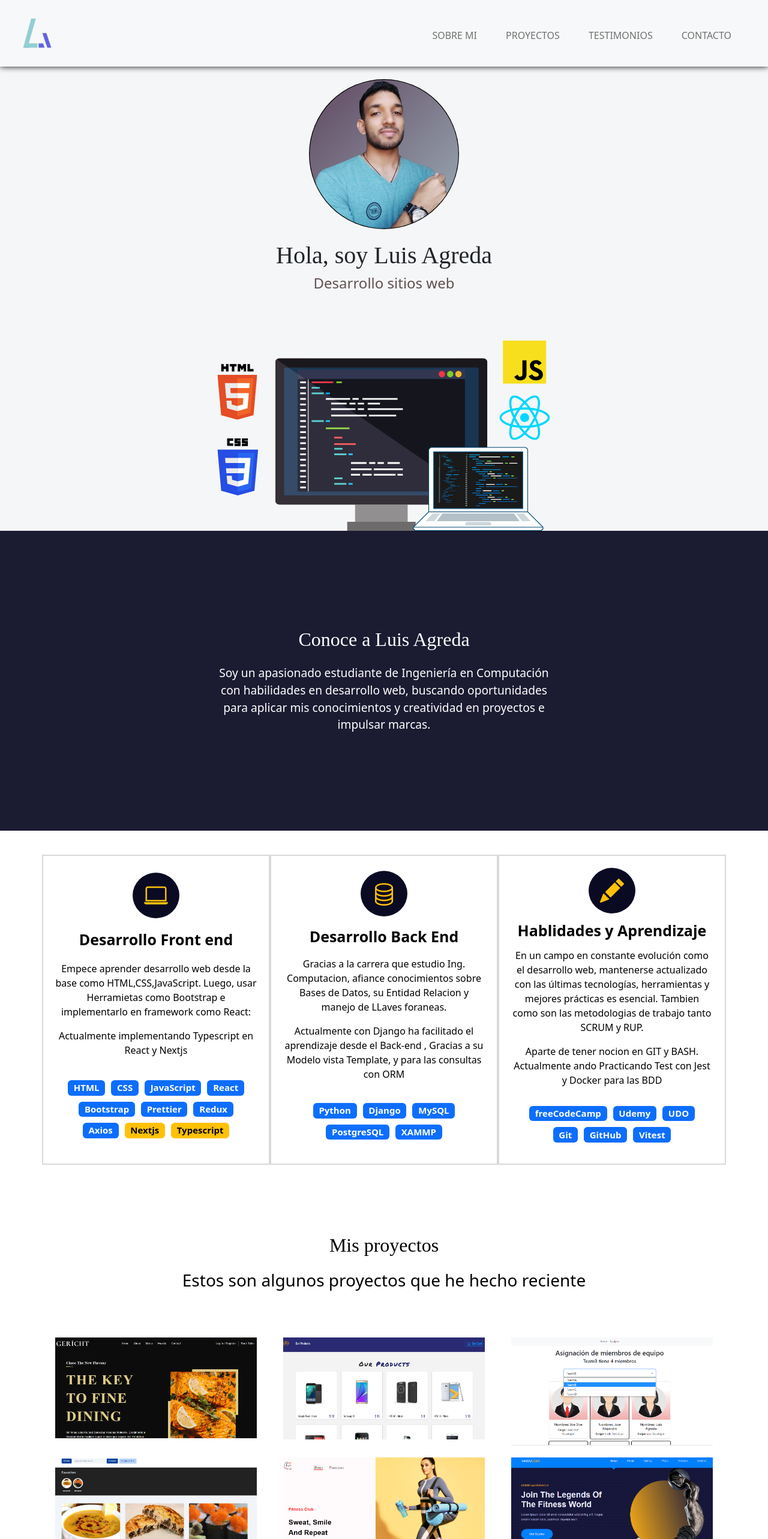
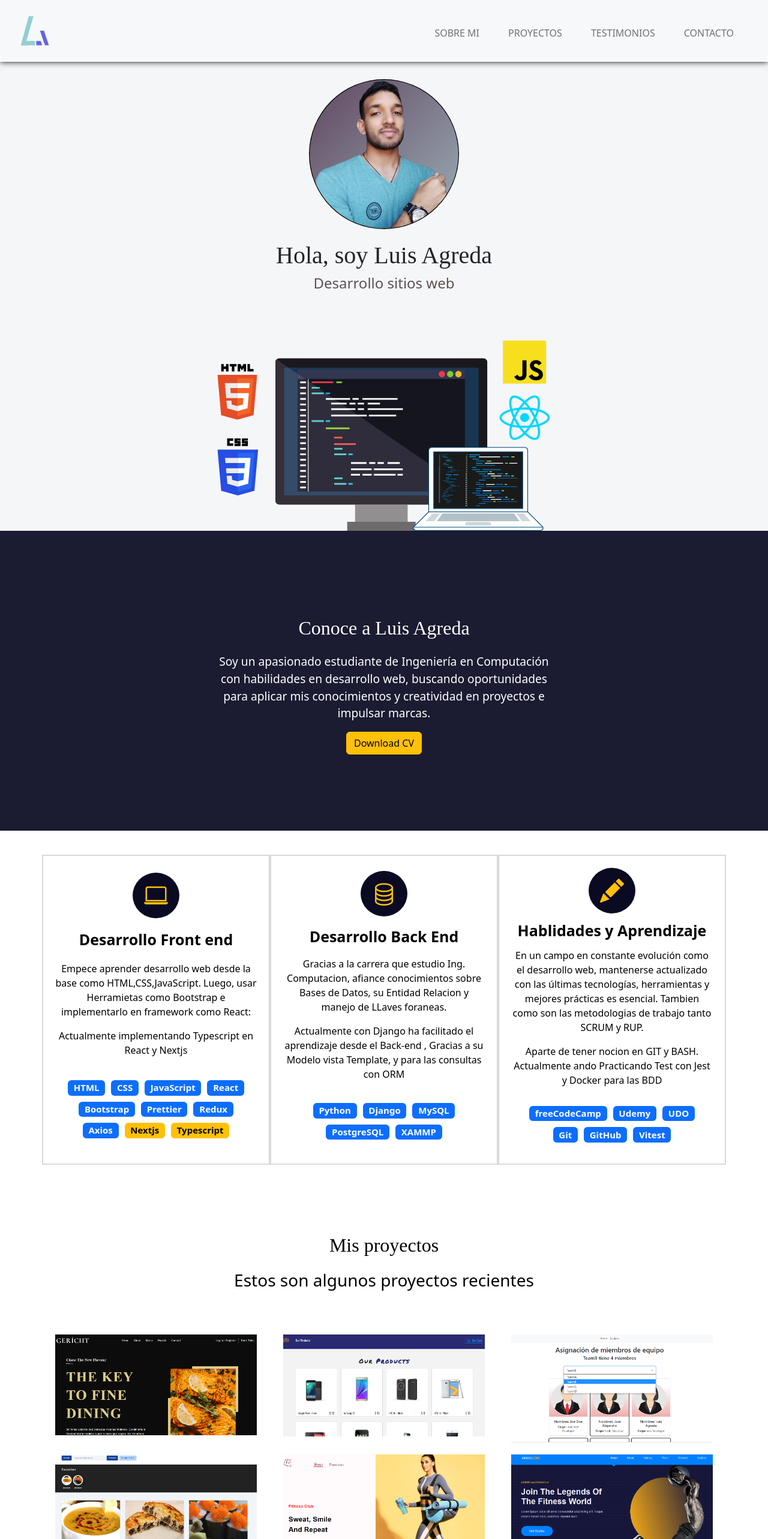
Before and after one commit to AgredaLuis/LuisAgreda-dev, a React (Vite) app: page / in a window 1280 px wide. Shown: the top 2566 px of the page at 60% size. Built offline with nearby package versions, Linux system fonts and the light colour scheme; a web font is replaced by a local one.

Commit message:
fix(work) acomodado los viewport, Feat(about) agregando el CV para descargar

```diff
--- a/src/container/About/About.jsx
+++ b/src/container/About/About.jsx
@@ -1,6 +1,7 @@
 import React from "react";
 import "./About.scss";
 import {motion} from 'framer-motion'
+import CVLuisAgreda from '../../assets/CV-LuisAgreda-front-end.pdf'
 
 const About = () => {
   return (
@@ -14,6 +15,8 @@ const About = () => {
         <p className="seccion-texto">
         Soy un apasionado estudiante de Ingeniería en Computación con habilidades en desarrollo web, buscando oportunidades para aplicar mis conocimientos y creatividad en proyectos e impulsar marcas.
         </p>
+        <a href={CVLuisAgreda} className="btn btn-warning" target="_blank" rel="noopener noreferrer"> Download CV </a>
+
       </motion.div>
     </section>
   );
--- a/src/container/Navbar/Navbar.scss
+++ b/src/container/Navbar/Navbar.scss
@@ -1,6 +1,6 @@
 //Navbar
 .navbar {
-  padding: 1.5rem !important;
+  padding: 1.25rem !important;
   /* background-color: #f5f6f7; */
   box-shadow: 0 0 10px 0 #111;
   background: rgba(255, 255, 255, 0.25);
@@ -9,11 +9,9 @@
   border: 1px solid rgba(255, 255, 255, 0.18);
   position: fixed !important;
   width: 100%;
-  z-index: 2;
+  z-index: 3;
   display: flex;
   align-items: center;
-
-
 
   .navbar-collapse {
     align-items: center;
--- a/src/container/Skill/Skill.jsx
+++ b/src/container/Skill/Skill.jsx
@@ -36,7 +36,7 @@ const Skill = () => {
             </div>
           </div>
           <div className="columna col-12 col-md-4">
-            <i class="bi bi-database text-warning"></i>
+            <i className="bi bi-database text-warning"></i>
             <p className="experiencia-titulo">Desarrollo Back End</p>
             <motion.div
               whileInView={{ x: [-100, 0], opacity: [0, 1] }}
--- a/src/container/Testimonials/Testimonials.jsx
+++ b/src/container/Testimonials/Testimonials.jsx
@@ -39,7 +39,7 @@ const Testimonials = () => {
                 target="_blank"
                 className="testimonio-link"
               >
-                <i class="bi bi-linkedin"></i>
+                <i className="bi bi-linkedin"></i>
               </a>
             </div>
           </div>
--- a/src/container/Work/Work.jsx
+++ b/src/container/Work/Work.jsx
@@ -6,7 +6,7 @@ import "./Work.scss";
 
 const scaleVariants ={
   whileInView:{
-    scale: [0,1],
+    scale: [0.1,1],
     opacity: [0,1],
     transition: {
       durtation:1,
@@ -30,6 +30,7 @@ const scaleVariants ={
 
 
 const Work = () => {
+
   return (
     <section
       className="proyectos-recientes seccion-clara d-flex flex-column"
@@ -37,7 +38,7 @@ const Work = () => {
     >
       <h2 className="seccion-titulo texto-negro">Mis proyectos</h2>
       <h3 className="seccion-descripcion">
-        Estos son algunos proyectos que he hecho reciente
+        Estos son algunos proyectos recientes
       </h3>
 
       {/* Galeria de proeycto */}
@@ -47,7 +48,8 @@ const Work = () => {
 
           <motion.div
             whileInView={{ y: [100, 0], opacity: [0, 1] }}
-            transition={{ durtation: 0.5 }}
+            transition={{ duration: 0.5 }}
+            viewport={{ once: true }}
             className="col-12 col-md-6 col-lg-4"
           >
               <div className="proyecto">
@@ -69,7 +71,8 @@ const Work = () => {
 
           <motion.div
             whileInView={{ y: [100, 0], opacity: [0, 1] }}
-            transition={{ durtation: 0.5 }}
+            transition={{ duration: 0.5 }}
+            viewport={{ once: true }}
             className="col-12 col-md-6 col-lg-4"
           >
             <div className="proyecto">
@@ -90,7 +93,8 @@ const Work = () => {
           {/* Proyecto 3 */}
           <motion.div
             whileInView={{ y: [100, 0], opacity: [0, 1] }}
-            transition={{ durtation: 0.5 }}
+            transition={{ duration: 0.5 }}
+            viewport={{ once: true }}
             className="col-12 col-md-6 col-lg-4"
           >
             <div className="proyecto">
@@ -114,7 +118,8 @@ const Work = () => {
 
           <motion.div
             whileInView={{ y: [100, 0], opacity: [0, 1] }}
-            transition={{ durtation: 0.5 }}
+            transition={{ duration: 0.5 }}
+            viewport={{ once: true }}
             className="col-12 col-md-6 col-lg-4"
           >
 
@@ -137,7 +142,8 @@ const Work = () => {
           {/* Proyecto 5 */}
           <motion.div
             whileInView={{ y: [100, 0], opacity: [0, 1] }}
-            transition={{ durtation: 0.5 }}
+            transition={{ duration: 0.5 }}
+            viewport={{ once: true }}
             className="col-12 col-md-6 col-lg-4"
           >
 
@@ -163,7 +169,8 @@ const Work = () => {
 
           <motion.div
             whileInView={{ y: [100, 0], opacity: [0, 1] }}
-            transition={{ durtation: 0.5 }}
+            transition={{ duration: 0.5 }}
+            viewport={{ once: true }}
             className="col-12 col-md-6 col-lg-4"
           >
             <div className="proyecto">
@@ -190,7 +197,7 @@ const Work = () => {
       className="app__header-circles"
       >
       <a href="https://github.com/AgredaLuis?tab=repositories" target="_blank" rel="noopener noreferrer">
-        <button type="button" className="btn btn-info">
+        <button type="button" className="btn btn-info ">
           Ver mas proyectos <i className="bi bi-arrow-right-circle"></i>
         </button>
       </a>
--- a/src/container/Work/Work.scss
+++ b/src/container/Work/Work.scss
@@ -13,8 +13,8 @@
   }
 
   .proyectos-contenedor {
-    padding-top: 60px;
-    margin-bottom: 40px;
+    padding-top: 55px;
+    margin-bottom: 50px;
   }
 
   .overlay {
```
Also changed, not shown: 1 other file (tests, documents, lock files or other folders).
